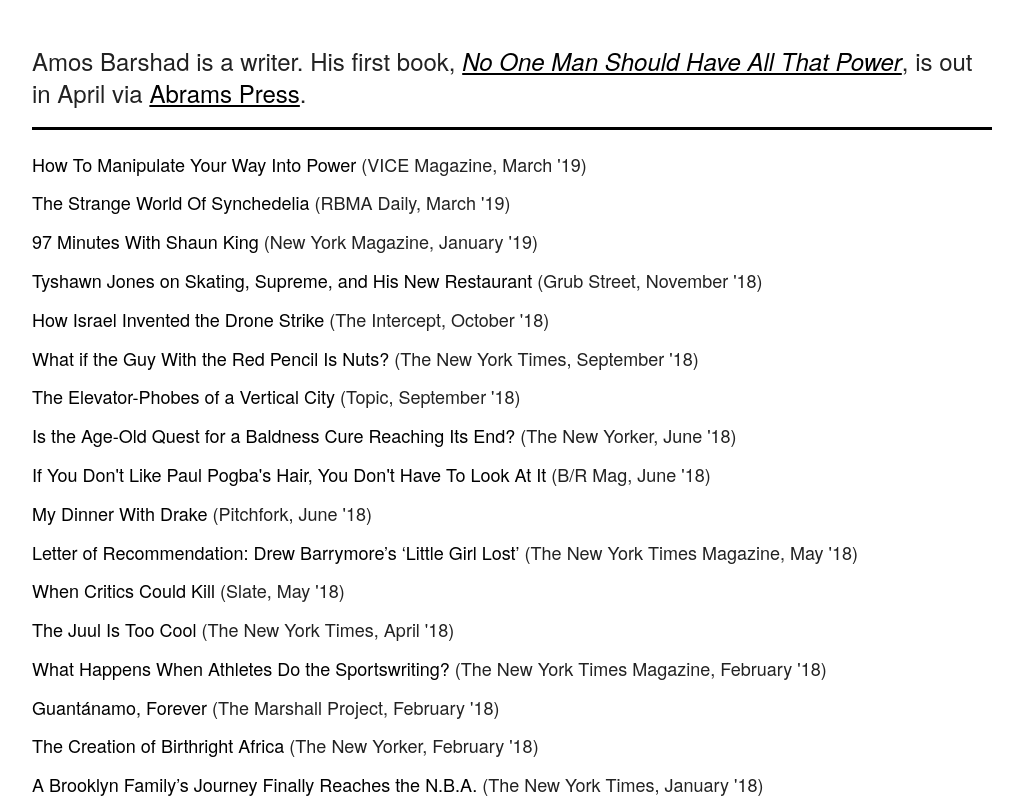
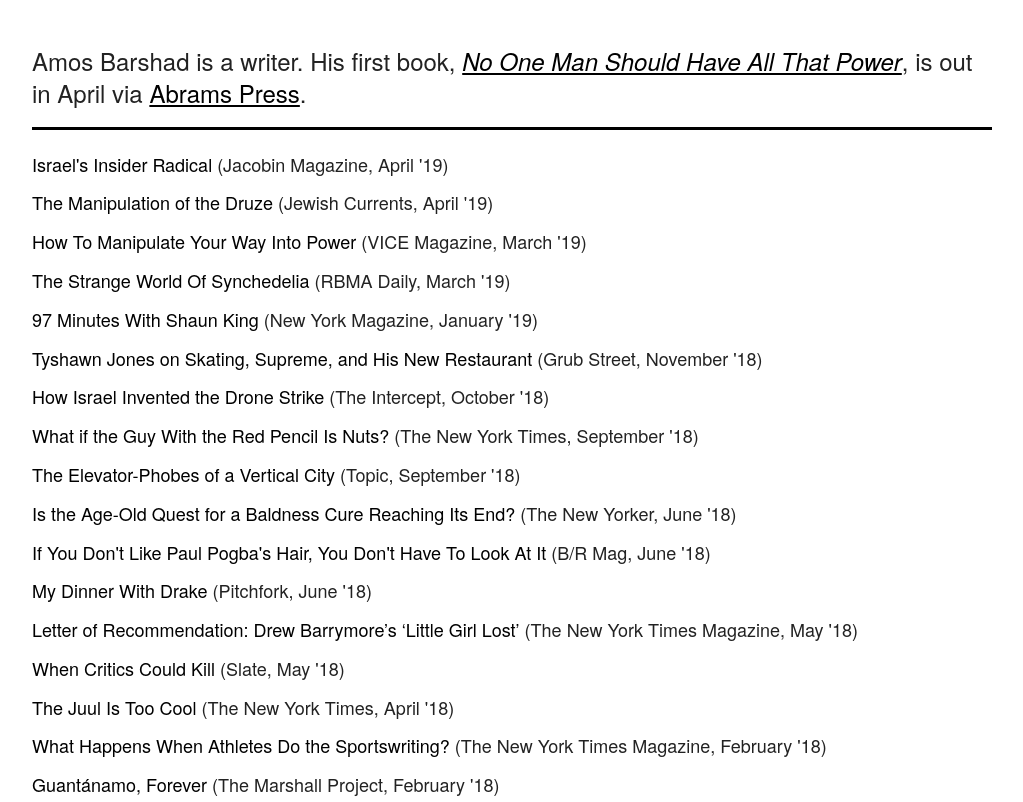
Before and after one commit to amosbarshad/amosbarshad.github.io, a plain HTML site: page work.html in a window 1280 px wide. Shown: the top 802 px of the page, without its empty margins (128-1151 px from the left). Drawn offline with Linux system fonts and the light colour scheme.

Commit message:
new work

```diff
--- a/work.html
+++ b/work.html
@@ -31,6 +31,12 @@
     <div class='row'>
       <div class='twelve columns work' style="margin-top: 2%">
         <ul>
+        <li>
+          <p class="work"><a class="amos" href="https://jacobinmag.com/2019/04/haneen-zoabi-knesset-israeli-elections" target="_blank">Israel's Insider Radical</a> (Jacobin Magazine, April '19)</p>
+        </li>
+         <li>
+          <p class="work"><a class="amos" href="https://jewishcurrents.org/the-manipulation-of-a-minority/" target="_blank">The Manipulation of the Druze</a> (Jewish Currents, April '19)</p>
+        </li>
          <li>
           <p class="work"><a class="amos" href="https://www.vice.com/en_uk/article/xwb7qw/how-to-manipulate-your-way-into-power-in-four-complicated-steps-v26n1" target="_blank">How To Manipulate Your Way Into Power</a> (VICE Magazine, March '19)</p>
         </li>
```
